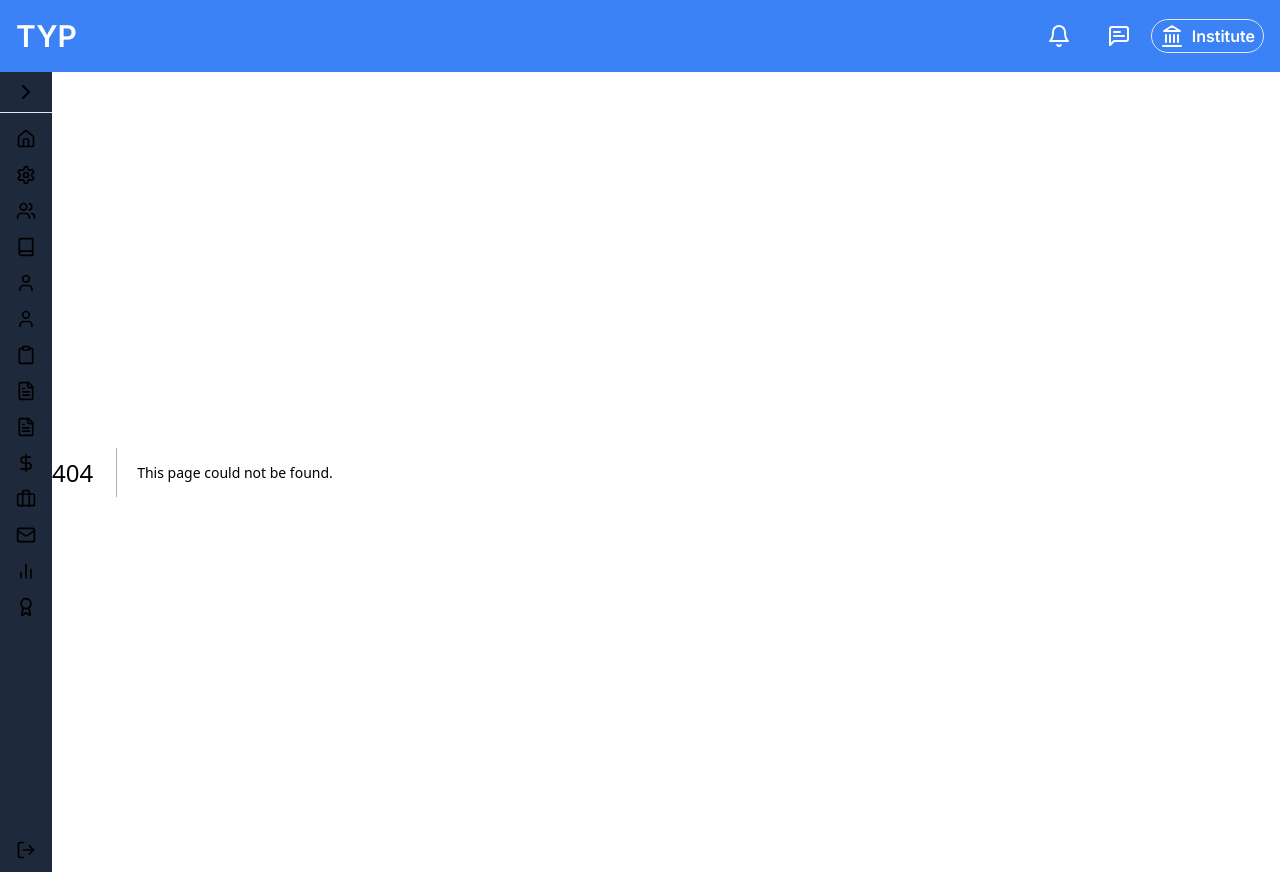
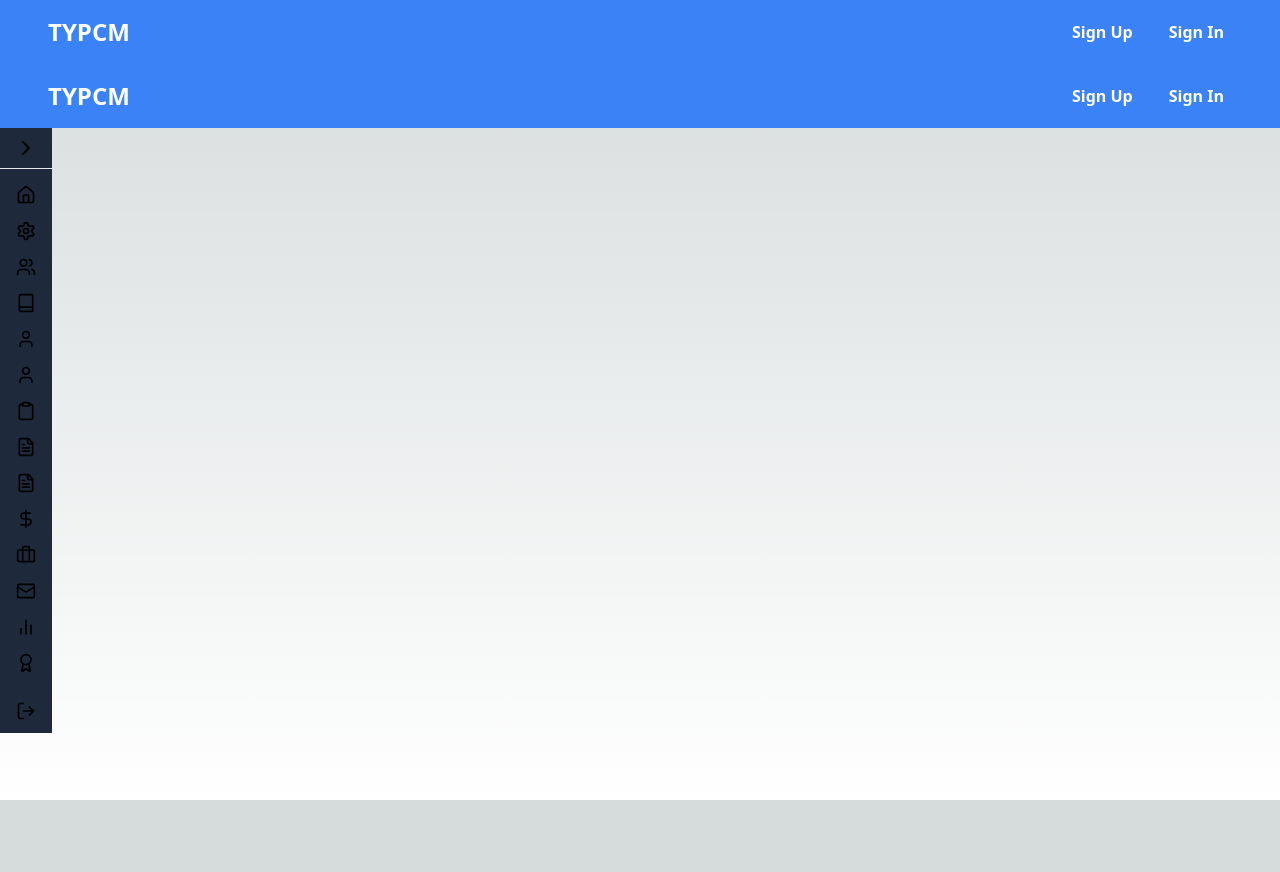
Before and after one commit to solaimanb/school-management, a Next.js app: page /pages/dashboard in a window 1280 px wide. Before the commit this address had no page. After the commit the page ends 800 px from the top, so only its background shows below. Built offline with nearby package versions, Linux system fonts and the light colour scheme.

Commit message:
feat(theme): theme-context update

```diff
--- a/src/app/layout.tsx
+++ b/src/app/layout.tsx
@@ -1,10 +1,8 @@
 import type { Metadata } from "next";
 import { Inter } from "next/font/google";
 import "./globals.css";
-import { cn } from "@/lib/utils";
 import { Header } from "@/components/shared/header/Header";
 import { CustomThemeProvider } from "@/providers/theme/CustomTheme";
-import AsideBar from "@/components/shared/others/AsideBar";
 
 const inter = Inter({ subsets: ["latin"] });
 
@@ -24,10 +22,7 @@ export default function RootLayout({
       <html lang="en">
         <body className={`${inter.className} flex flex-col h-screen`}>
           <Header />
-          <div className="flex flex-row h-full">
-            <AsideBar />
-            <main className="overflow-auto">{children}</main>
-          </div>
+          <main className="overflow-auto">{children}</main>
         </body>
       </html>
     </CustomThemeProvider>
--- a/src/app/page.tsx
+++ b/src/app/page.tsx
@@ -1,9 +1,14 @@
-import { Header } from "@/components/shared/header/Header";
+import Hero from "@/components/others/home/Hero";
+import { heroInfo } from "@/lib/homepage/heroInfo";
 
 export default function Home() {
   return (
     <div className="container text-center mx-auto">
-      <h1 className="text-3xl font-semibold mb-4">...</h1>
+      <Hero
+        title={heroInfo?.title}
+        description={heroInfo?.description}
+        buttonText={heroInfo?.buttonText}
+      />
     </div>
   );
 }
--- /dev/null
+++ b/src/app/pages/dashboard/page.tsx
@@ -0,0 +1,23 @@
+import { Header } from "@/components/shared/header/Header";
+import AsideBar from "@/components/shared/others/AsideBar";
+import React, { ReactNode } from "react";
+
+interface PageProps {
+  children: ReactNode;
+}
+
+const Dashboard: React.FC<PageProps> = ({ children }) => {
+  return (
+    <div>
+      <body className={`flex flex-col h-screen`}>
+        <Header />
+        <div className="flex flex-row h-full">
+          <AsideBar />
+          <main className="overflow-auto">{children}</main>
+        </div>
+      </body>
+    </div>
+  );
+};
+
+export default Dashboard;
--- /dev/null
+++ b/src/components/others/home/Hero.tsx
@@ -0,0 +1,29 @@
+"use client";
+import React, { useContext } from "react";
+import { ThemeContext } from "@/providers/theme/CustomTheme";
+
+interface HeroProps {
+  title: string;
+  description: string;
+  buttonText: string;
+}
+
+const Hero: React.FC<HeroProps> = ({ title, description, buttonText }) => {
+  const theme = useContext(ThemeContext);
+
+  return (
+    <div className="p-20 flex flex-col items-center justify-center space-y-5">
+      <h1 className="text-4xl font-bold">{title}</h1>
+      <p className="text-lg">{description}</p>
+      <button
+        className={`
+        px-5 py-1 rounded-full flex gap-2 font-semibold mt-4`}
+        style={{ backgroundColor: theme.colors.primary }}
+      >
+        {buttonText}
+      </button>
+    </div>
+  );
+};
+
+export default Hero;
--- a/src/components/shared/header/Header.tsx
+++ b/src/components/shared/header/Header.tsx
@@ -3,19 +3,40 @@ import React, { memo } from "react";
 import NotificationDropdown from "./NotificationDropdown NotificationDropdown";
 
 export const Header = memo(() => {
+  const user = false;
+
   return (
     <nav className="bg-blue-500 text-white p-4">
-      <div className="mx-auto flex items-center justify-between">
-        <h1 className="text-3xl font-semibold">TYP</h1>
+      <div
+        className={`${
+          user ? "" : "container "
+        } mx-auto flex items-center justify-between`}
+      >
+        <h1 className="text-2xl font-bold">TYPCM</h1>
 
         <div className="flex flex-row gap-5 items-center">
+          {user ? (
+            <>
               <NotificationDropdown />
               <MessageSquareText />
+            </>
+          ) : (
+            <>
+              <button className="px-2 py-1 rounded-full flex gap-2 font-semibold">
+                Sign Up
+              </button>
+              <button className="px-2 py-1 rounded-full flex gap-2 font-semibold">
+                Sign In
+              </button>
+            </>
+          )}
 
+          {user ? (
             <button className="border px-2 py-1 rounded-full flex gap-2 font-semibold">
               <Landmark />
               Institute
             </button>
+          ) : null}
         </div>
       </div>
     </nav>
--- /dev/null
+++ b/src/lib/homepage/heroInfo.ts
@@ -0,0 +1,6 @@
+export const heroInfo = {
+  title: "School Management Software",
+  description:
+    "Manage all aspects of your educational institution with ease. Our school management software simplifies administrative tasks, class scheduling, attendance tracking, assignment management, grading, and communication.",
+  buttonText: "Sign up now, it's free",
+};
--- a/src/providers/theme/CustomTheme.tsx
+++ b/src/providers/theme/CustomTheme.tsx
@@ -1,24 +1,22 @@
 "use client";
-import React, { createContext, useContext, ReactNode } from "react";
+import React, { createContext, ReactNode } from "react";
 
 const theme = {
   colors: {
-    primary: "#0070f3",
-    secondary: "#6c757d",
-    success: "#28a745",
-    danger: "#dc3545",
-    warning: "#ffc107",
-    info: "#17a2b8",
-    light: "#f8f9fa",
-    dark: "#343a40",
-    white: "#ffffff",
-    black: "#000000",
+    primary: "#1565C0", // deep blue
+    secondary: "#78909C", // cool grey
+    success: "#388E3C", // strong green
+    danger: "#C62828", // deep red
+    warning: "#F9A825", // bright yellow
+    info: "#0277BD", // bright blue
+    light: "#CFD8DC", // light grey
+    dark: "#263238", // dark grey
+    white: "#ffffff", // White
+    black: "#000000", // Black
   },
 };
 
-const ThemeContext = createContext(theme);
-
-export const useTheme = () => useContext(ThemeContext);
+export const ThemeContext = createContext(theme);
 
 export const CustomThemeProvider = ({ children }: { children: ReactNode }) => {
   return (
```
Lines whose indentation alone changed are shown as unchanged.
